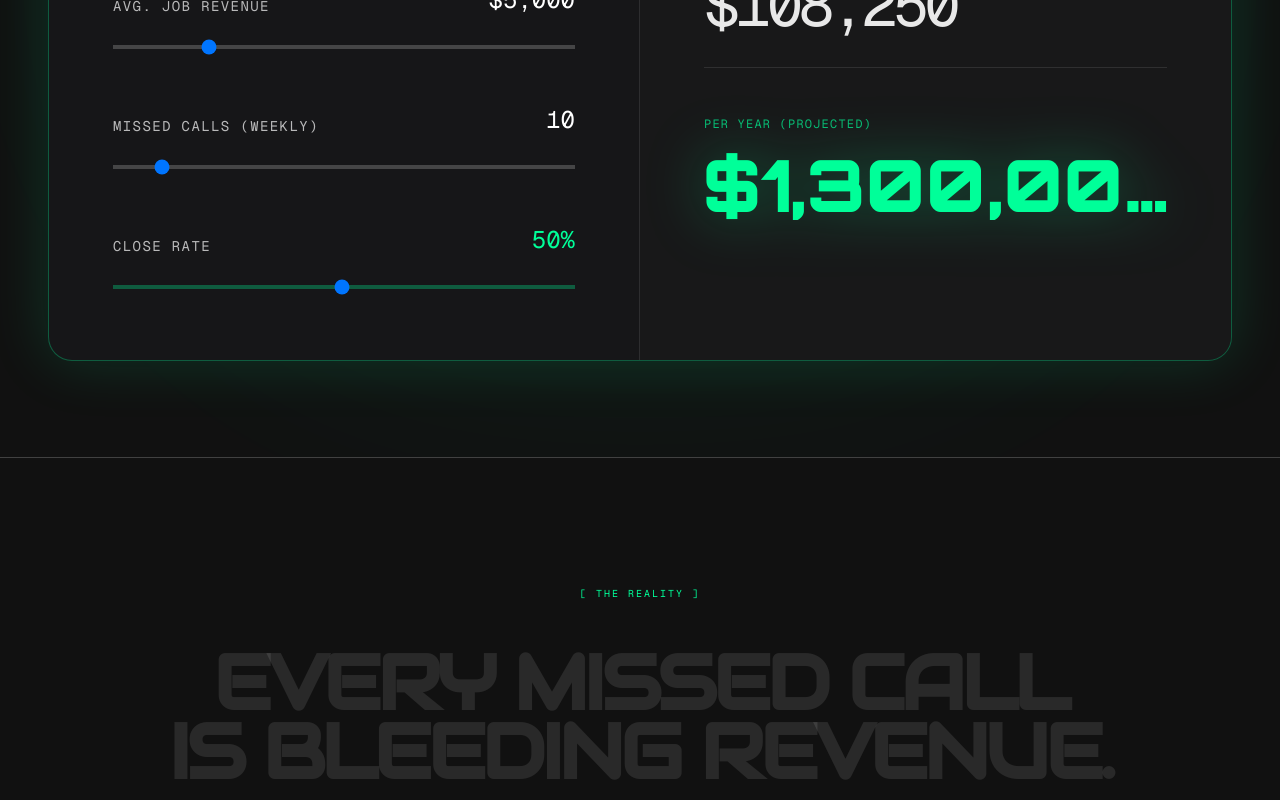
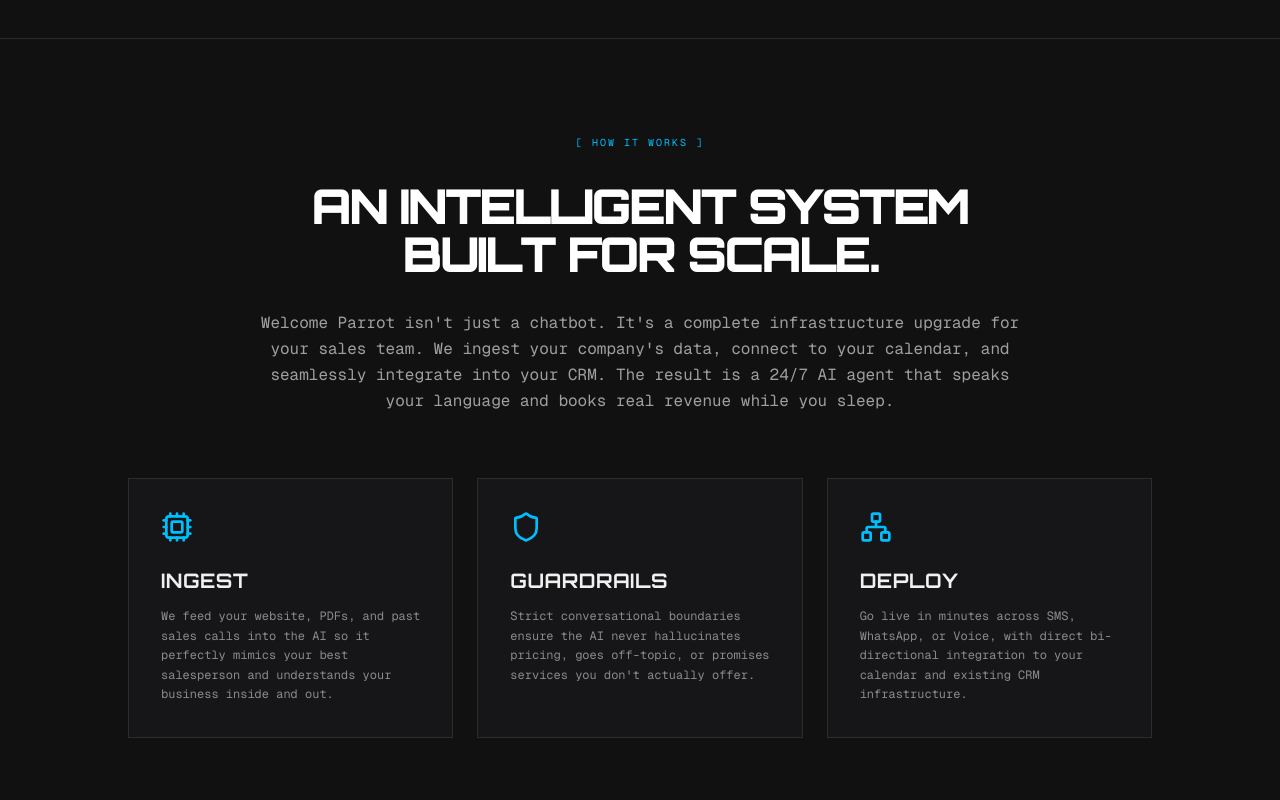
Before and after one commit to 2Limitless/Welcome-parrot, a Next.js app: page / in a window 1280 px wide. Shown: the part 1320-2120 px from the top of the page. Built offline with nearby package versions, Linux system fonts and the light colour scheme.

Commit message:
Rearrange landing page layout and add system info

```diff
--- a/src/app/page.tsx
+++ b/src/app/page.tsx
@@ -242,9 +242,45 @@
   );
 };
 
+const SystemInfo = () => {
+  return (
+    <section className="relative z-20 w-full bg-[#111111] py-24 px-6 lg:px-12 flex flex-col items-center justify-center border-t border-white/10">
+      <motion.div
+        initial={{ opacity: 0, y: 30 }}
+        whileInView={{ opacity: 1, y: 0 }}
+        transition={{ duration: 0.8, ease: "easeOut" }}
+        viewport={{ once: true, margin: "-100px" }}
+        className="max-w-5xl mx-auto text-center"
+      >
+        <span className="text-[10px] text-[#00bfff] font-mono tracking-[0.2em] uppercase mb-8 block">[ How it works ]</span>
+        <h2 className="text-4xl md:text-5xl font-black font-[family-name:var(--font-orbitron)] uppercase tracking-tighter mb-8 text-white">
+          An Intelligent System <br className="hidden md:block" /> Built for Scale.
+        </h2>
+        <p className="font-mono text-sm md:text-base text-white/60 leading-relaxed mb-16 max-w-3xl mx-auto">
+          Welcome Parrot isn't just a chatbot. It's a complete infrastructure upgrade for your sales team. We ingest your company's data, connect to your calendar, and seamlessly integrate into your CRM. The result is a 24/7 AI agent that speaks your language and books real revenue while you sleep.
+        </p>
 
-
-
+        <div className="grid grid-cols-1 md:grid-cols-3 gap-6 text-left">
+          <div className="border border-white/10 p-8 bg-[#161618] hover:border-[#00bfff]/50 transition-colors group cursor-crosshair">
+            <Cpu className="w-8 h-8 text-[#00bfff] mb-6 group-hover:scale-110 transition-transform duration-300" />
+            <h3 className="text-xl font-bold font-[family-name:var(--font-orbitron)] uppercase mb-3 tracking-wide">Ingest</h3>
+            <p className="text-xs font-mono text-white/50 leading-relaxed">We feed your website, PDFs, and past sales calls into the AI so it perfectly mimics your best salesperson and understands your business inside and out.</p>
+          </div>
+          <div className="border border-white/10 p-8 bg-[#161618] hover:border-[#00bfff]/50 transition-colors group cursor-crosshair">
+            <Shield className="w-8 h-8 text-[#00bfff] mb-6 group-hover:scale-110 transition-transform duration-300" />
+            <h3 className="text-xl font-bold font-[family-name:var(--font-orbitron)] uppercase mb-3 tracking-wide">Guardrails</h3>
+            <p className="text-xs font-mono text-white/50 leading-relaxed">Strict conversational boundaries ensure the AI never hallucinates pricing, goes off-topic, or promises services you don't actually offer.</p>
+          </div>
+          <div className="border border-white/10 p-8 bg-[#161618] hover:border-[#00bfff]/50 transition-colors group cursor-crosshair">
+            <Network className="w-8 h-8 text-[#00bfff] mb-6 group-hover:scale-110 transition-transform duration-300" />
+            <h3 className="text-xl font-bold font-[family-name:var(--font-orbitron)] uppercase mb-3 tracking-wide">Deploy</h3>
+            <p className="text-xs font-mono text-white/50 leading-relaxed">Go live in minutes across SMS, WhatsApp, or Voice, with direct bi-directional integration to your calendar and existing CRM infrastructure.</p>
+          </div>
+        </div>
+      </motion.div>
+    </section>
+  );
+};
 
 export default function Home() {
   return (
@@ -339,11 +375,14 @@
         </div>
       </section>
 
-      {/* Hero 2: Cost of Inaction Calculator */}
-      <RevenueCalculator />
-
       {/* Manifesto */}
       <Manifesto />
+
+      {/* System Information */}
+      <SystemInfo />
+
+      {/* Calculator */}
+      <RevenueCalculator />
 
       {/* 2. Core Capabilities - Ultra Concise Brutalist Index */}
       <section className="relative z-20 w-full bg-[#111111] pt-24 lg:pt-32 pb-12 lg:pb-16 flex flex-col overflow-hidden">
```
